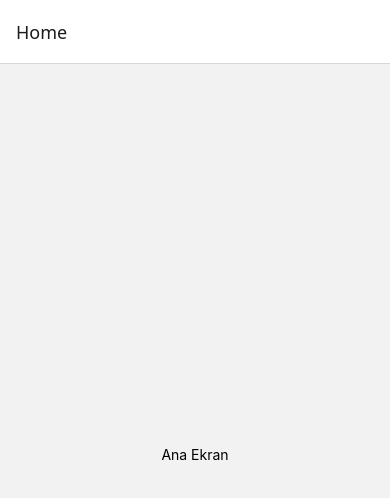
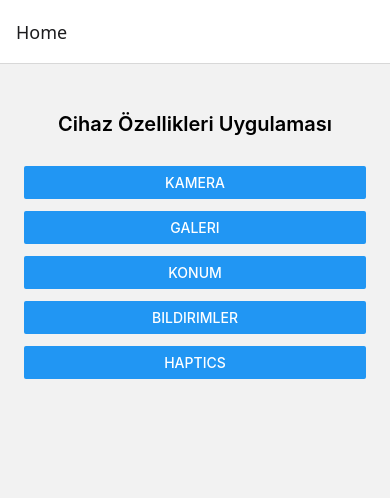
Before and after one commit to FurkanSadik/lab13_Android, a React Native app: screen /Home in a window 390 px wide. Shown: the top 498 px of the page. Built offline with nearby package versions, Linux system fonts and the light colour scheme.

Commit message:
feat: ana ekran içerikleri temel seviyede oluşturuldu

```diff
--- a/screens/HomeScreen.js
+++ b/screens/HomeScreen.js
@@ -1,9 +1,44 @@
-import { View, Text, StyleSheet } from 'react-native';
+import { View, Text, StyleSheet, Button } from 'react-native';
 
-export default function HomeScreen() {
+export default function HomeScreen({ navigation }) {
   return (
     <View style={styles.container}>
-      <Text>Ana Ekran</Text>
+      <Text style={styles.title}>Cihaz Özellikleri Uygulaması</Text>
+
+      <View style={styles.buttonContainer}>
+        <Button
+          title="Kamera"
+          onPress={() => navigation.navigate('Camera')}
+        />
+      </View>
+
+      <View style={styles.buttonContainer}>
+        <Button
+          title="Galeri"
+          onPress={() => navigation.navigate('Gallery')}
+        />
+      </View>
+
+      <View style={styles.buttonContainer}>
+        <Button
+          title="Konum"
+          onPress={() => navigation.navigate('Location')}
+        />
+      </View>
+
+      <View style={styles.buttonContainer}>
+        <Button
+          title="Bildirimler"
+          onPress={() => navigation.navigate('Notifications')}
+        />
+      </View>
+
+      <View style={styles.buttonContainer}>
+        <Button
+          title="Haptics"
+          onPress={() => navigation.navigate('Haptics')}
+        />
+      </View>
     </View>
   );
 }
@@ -11,7 +46,16 @@ export default function HomeScreen() {
 const styles = StyleSheet.create({
   container: {
     flex: 1,
-    justifyContent: 'center',
-    alignItems: 'center'
+    paddingHorizontal: 24,
+    paddingTop: 48
+  },
+  title: {
+    fontSize: 20,
+    fontWeight: '600',
+    marginBottom: 24,
+    textAlign: 'center'
+  },
+  buttonContainer: {
+    marginVertical: 6
   }
 });
```
